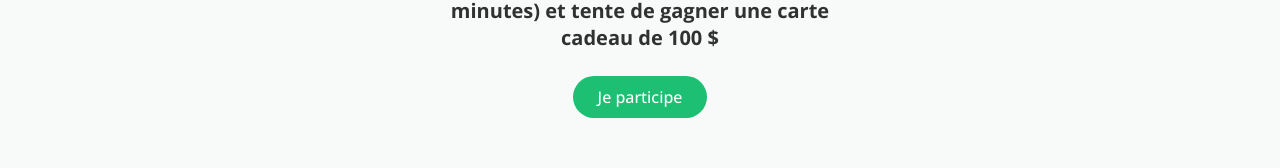
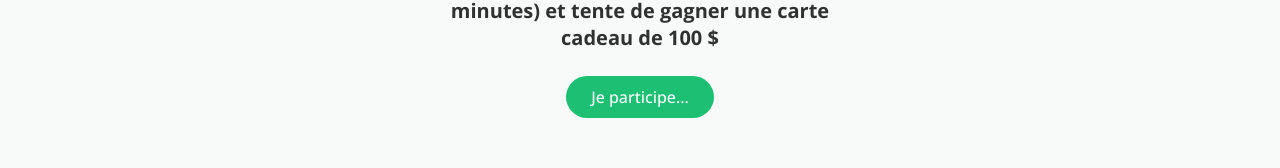
Before and after one commit to Pagnol237/swoply, a Next.js app: page / in a window 1280 px wide. Shown: the part 1807-1975 px from the top of the page. Built offline with nearby package versions, Linux system fonts and the light colour scheme.

Commit message:
set
test

```diff
--- a/app/components/Block3.tsx
+++ b/app/components/Block3.tsx
@@ -36,7 +36,7 @@ function Block3() {
             rel="noopener noreferrer"
             className={Style.Btn}
         >
-            Je participe
+            Je participe...
         </Link>
 
     </div>
```
